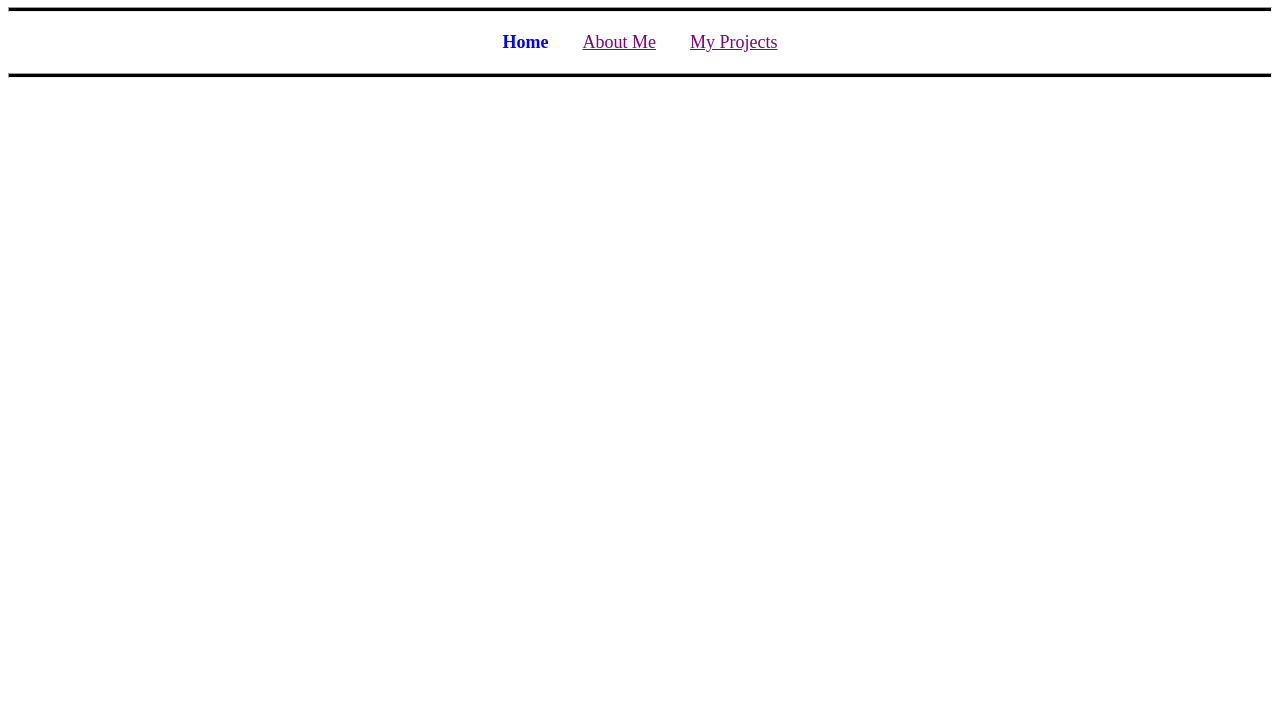
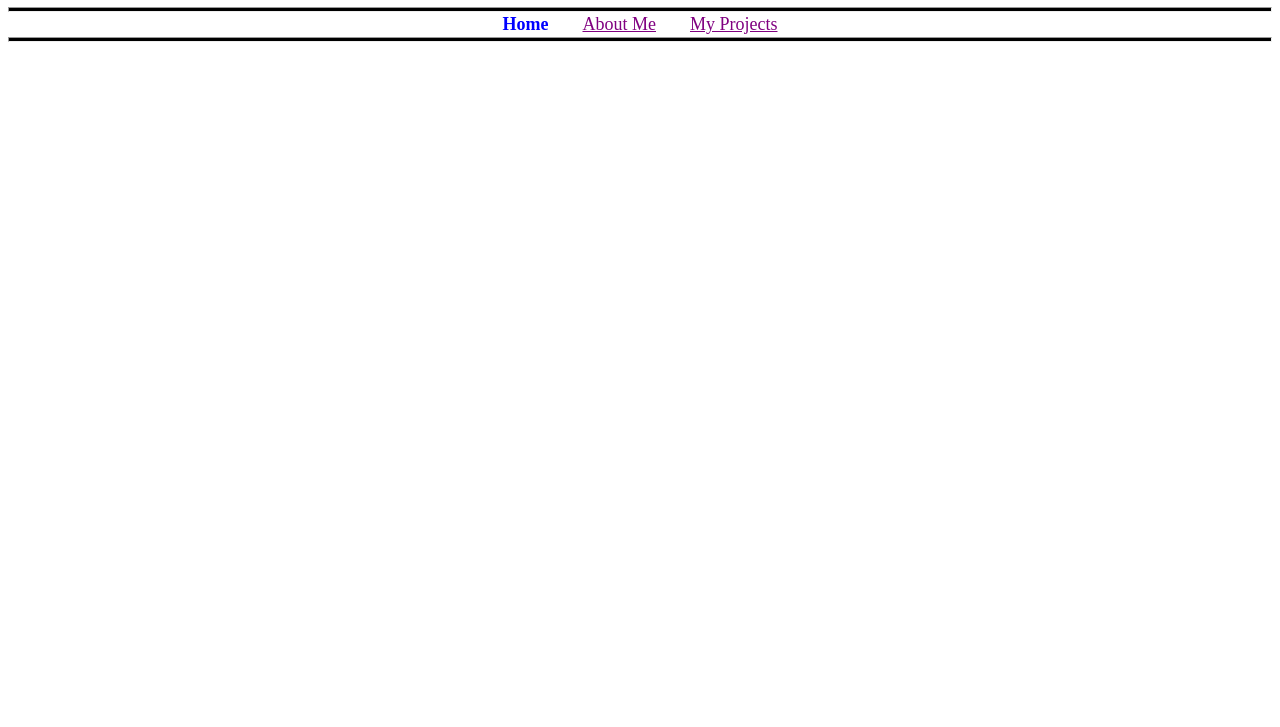
Before and after one commit to Patric-Nurczyk/Patric-Nurczyk.github.io, a plain HTML site: page Pages/index.html in a window 1280 px wide. Shown: the part 73-800 px from the top of the page. Drawn offline with Linux system fonts and the light colour scheme.

Commit message:
Created AboutMe Page
Started making the aboutmepage

```diff
--- a/Home Page/index.html
+++ b/Pages/index.html
@@ -11,9 +11,9 @@
     <h1>Patric Nurczyk</h1>
     <hr>
     <div id="navBar">
-        <div>
-            <p class="navigation">Home</p>
-            <a class="navigation" href="">About Me</a>
+        <div id="navDiv">
+            <span class="navigation">Home</span>
+            <a class="navigation" href="/Pages/aboutMe.html">About Me</a>
             <a class="navigation" href="">My Projects</a>
         </div>
     </div>
--- a/Styling/index.css
+++ b/Styling/index.css
@@ -11,18 +11,17 @@ hr {
     margin-top: 2px;
 }
 
-div{
-    text-align: center;
-    margin-top: 0px;
-    margin-bottom: 0px;
+div#navBar{
+    display: flex;
+    justify-content: center;
+    align-items: center;
 }
 .navigation{
+    font-size: large;
     margin-left: 15px;
     margin-right: 15px;
-    font-size: large;
-    display: inline-block;
 }
-p.navigation {
+span.navigation {
     color: blue;
     font-weight: bolder;
 }
```
Also changed, not shown: Pages/aboutMe.html (added, +22 -0 lines).
